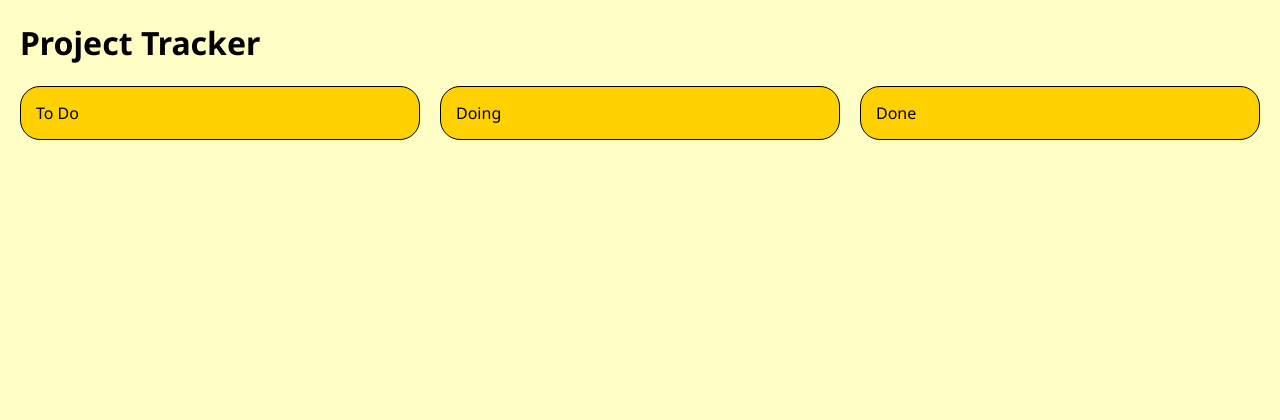
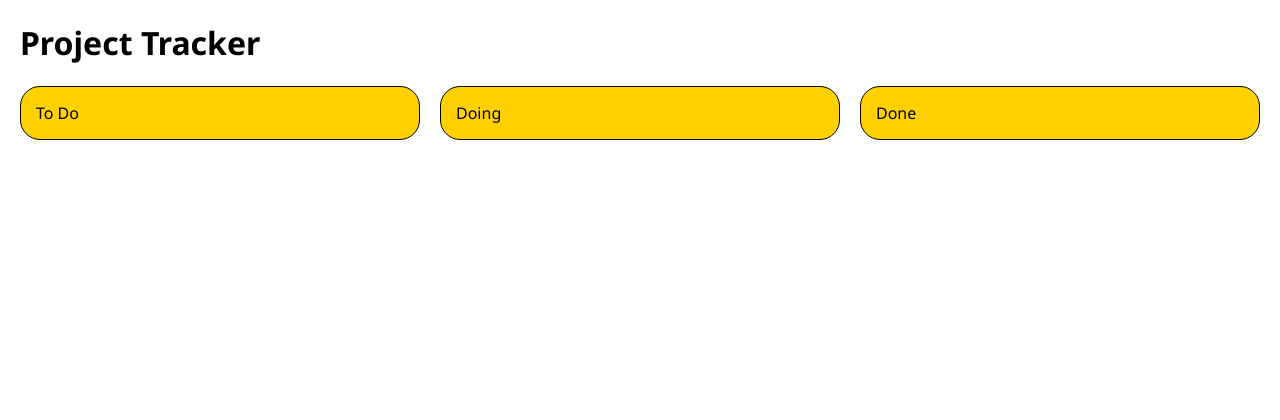
Before and after one commit to SEng-4/project-tracker, a Flask app: page / in a window 1280 px wide. Shown: the top 420 px of the page. Run offline with Flask 3, Linux system fonts and the light colour scheme; data that the repository does not hold is empty.

Commit message:
Update styles.css

```diff
--- a/static/css/styles.css
+++ b/static/css/styles.css
@@ -1,6 +1,6 @@
 body {
     margin: 20px;
-    background-color: #FFFFC5;
+    background-color: white;
     font-family: "Noto Sans", sans-serif;
 }
 h1{
```
